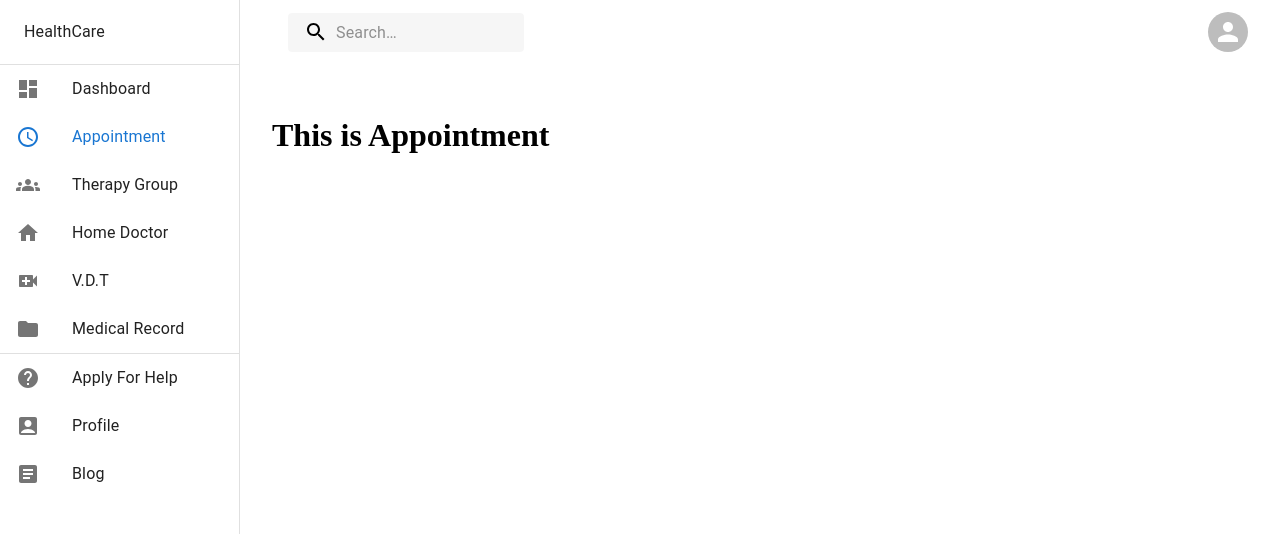
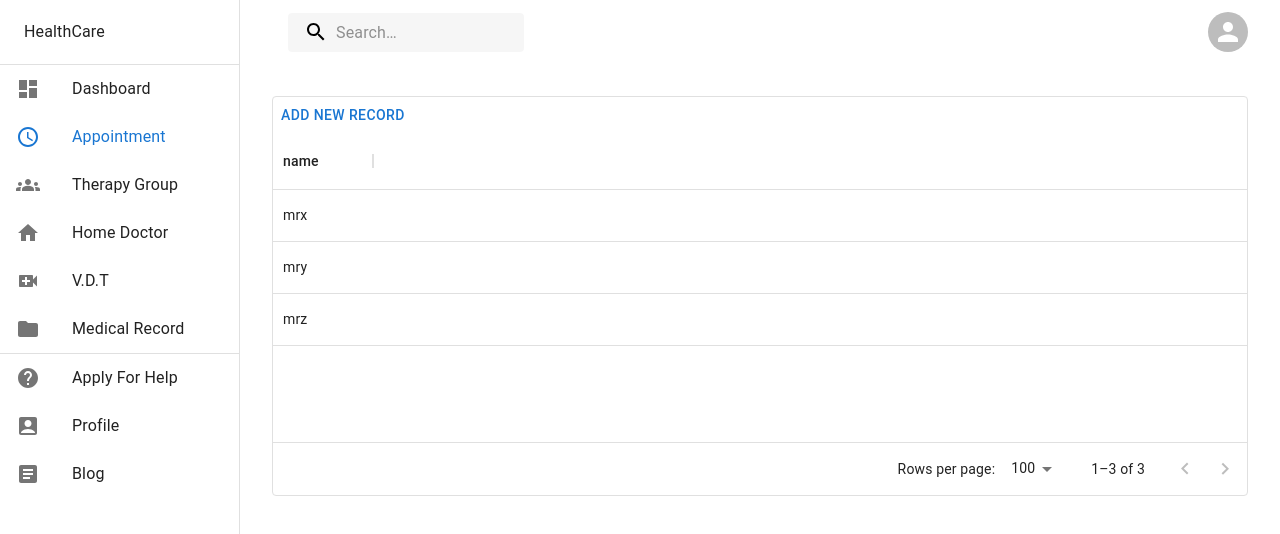
Before and after one commit to mengstabketemaw/telehealth, a React (Create React App) app: page /patient/appointment in a window 1280 px wide. Shown: the top 534 px of the page. Built offline with nearby package versions, Linux system fonts and the light colour scheme; what react-geocode would draw is missing.

Commit message:
another version

```diff
--- a/package.json
+++ b/package.json
@@ -18,6 +18,7 @@
     "@testing-library/react": "^13.1.1",
     "@testing-library/user-event": "^13.5.0",
     "fast-equals": "^3.0.1",
+    "luxon": "^2.3.2",
     "react": "^18.0.0",
     "react-dom": "^18.0.0",
     "react-geocode": "^0.2.3",
--- a/src/pages/patient/Appintment.js
+++ b/src/pages/patient/Appintment.js
@@ -1,9 +1,61 @@
+import {DataGrid,useGridApiRef,useGridApiContext} from "@mui/x-data-grid"
+import { Button } from "@mui/material"
+
+const row = [
+    {id:1,name:"mrx"},
+    {id:2,name:"mry"},
+    {id:3,name:"mrz"},
+]
+
+const column = [
+    {
+        field:"name",
+        editable:true
+    }
+]
+
+
+const AddToolbar = (props) => {
+    const apiRef = useGridApiContext();
+
+    const handleClick=()=>{
+        const id = 12;
+        console.log(apiRef)
+        apiRef.current.updateRows([{ id, isNew: true }]);
+        apiRef.current.startRowEditMode({ id });
+        setTimeout(() => {
+            apiRef.current.setCellFocus(id, 'name');
+          });
+    }
+
+
+    return <Button onClick = {handleClick} onMouseDown={e=>e.preventDefault()}>
+        add new record
+    </Button>
+}
+
+
 const Appointment = ()=>{
-    return (<>
+    const apiRef = useGridApiRef();
 
-    <h1>This is Appointment</h1>
-
+    return <>
+    <div style={{height:"400px",width:'100%'}}>
+        <DataGrid
+            rows={row}
+            columns={column}
+            apiRef={apiRef}
+            editMode="row"
+            experimentalFeatures={{newEditingApi:true}}
+            components={{
+                Toolbar:AddToolbar
+            }}
+            componentsProps={{
+                toolbar:{
+                    apiRef
+                }
+            }}
+        />
+    </div>
     </>
-    )
 }
 export default Appointment;
```
Also changed, not shown: 1 other file (tests, documents, lock files or other folders).
